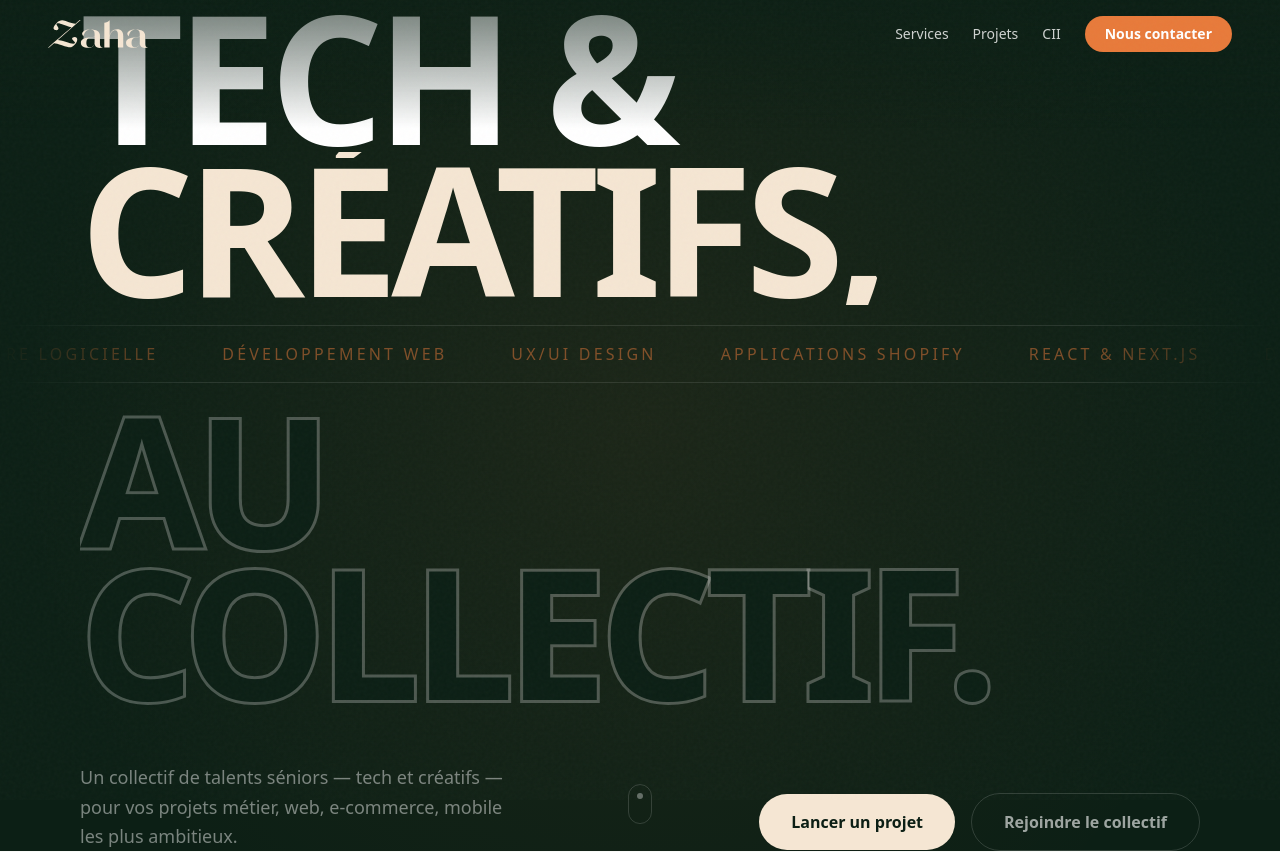
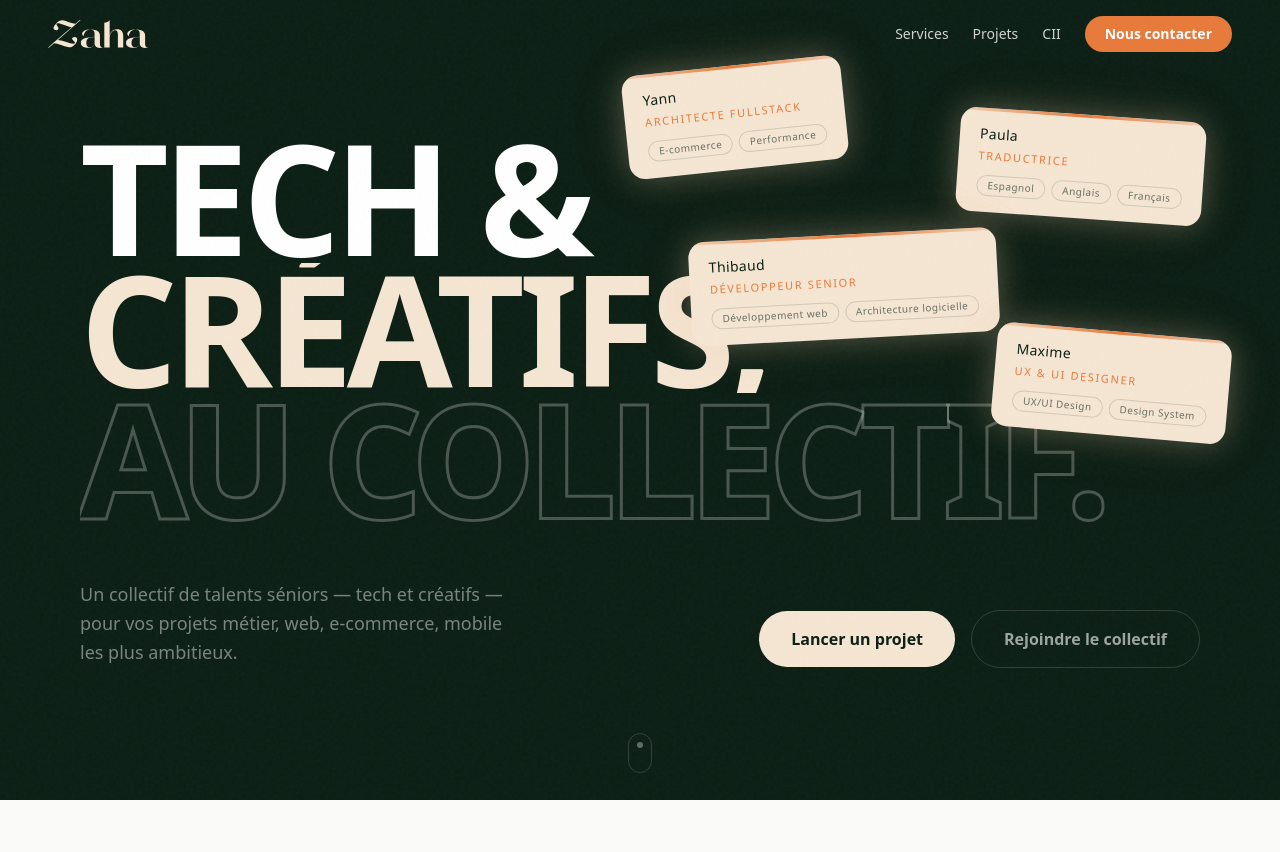
Before and after one commit to Team-Zaha/website, a Next.js app: page / in a window 1280 px wide. Shown: the top 852 px of the page. Built offline with nearby package versions, Linux system fonts and the light colour scheme.

Commit message:
Redesign HeroHome: replace marquee with floating cards, remove mouse spotlight, and add smooth scrolling.

```diff
--- a/src/app/globals.css
+++ b/src/app/globals.css
@@ -33,6 +33,10 @@
     --background: #0a0a0a;
     --foreground: #ededed;
   }
+}
+
+html {
+  scroll-behavior: smooth;
 }
 
 body {
@@ -71,7 +75,7 @@ body {
 
 /* Editorial hero display — massive full-width type */
 .hero-display {
-  font-size: clamp(3.5rem, 14vw, 14rem);
+  font-size: clamp(3rem, 12vw, 14rem);
 }
 
 .hero-outline {
--- a/src/components/landings/home/HeroHome.tsx
+++ b/src/components/landings/home/HeroHome.tsx
@@ -1,14 +1,7 @@
 "use client";
 
-import { useRef, useCallback } from "react";
-import {
-  motion,
-  useScroll,
-  useTransform,
-  useMotionValue,
-  useSpring,
-  useMotionTemplate,
-} from "framer-motion";
+import { useRef } from "react";
+import { motion, useScroll, useTransform } from "framer-motion";
 import { MagneticButton } from "@/components/shared/MagneticButton";
 import { useIsMobile } from "@/hooks/useMediaQuery";
 
@@ -39,38 +32,113 @@ function ClipReveal({
   );
 }
 
-/* ─── Infinite horizontal marquee ─── */
-function Marquee() {
-  const services = [
-    "Architecture logicielle",
-    "Développement web",
-    "UX/UI Design",
-    "Applications Shopify",
-    "React & Next.js",
-    "Design System",
-    "E-commerce",
-    "Performance",
+/* ─── Floating cards ─── */
+const freelances = [
+  {
+    name: "Yann",
+    talent: "Architecte Fullstack",
+    tags: ["E-commerce", "Performance"],
+    style: { top: "8%", right: "34%" },
+    rotate: -6,
+    floatDuration: 5.2,
+    floatDelay: 0,
+    floatY: 12,
+  },
+  {
+    name: "Paula",
+    talent: "Traductrice",
+    tags: ["Espagnol", "Anglais", "Français"],
+    style: { top: "14%", right: "6%" },
+    rotate: 4,
+    floatDuration: 7,
+    floatDelay: 1.8,
+    floatY: 14,
+  },
+  {
+    name: "Thibaud",
+    talent: "Développeur Senior",
+    tags: ["Développement web", "Architecture logicielle"],
+    style: { top: "30%", right: "22%" },
+    rotate: -3,
+    floatDuration: 6.4,
+    floatDelay: 1.2,
+    floatY: 16,
+  },
+  {
+    name: "Maxime",
+    talent: "UX & UI Designer",
+    tags: ["UX/UI Design", "Design System"],
+    style: { top: "42%", right: "4%" },
+    rotate: 5,
+    floatDuration: 5.8,
+    floatDelay: 0.6,
+    floatY: 10,
+  },
 ];
 
+function FloatingCard({ f, index }: { f: (typeof freelances)[number]; index: number }) {
   return (
-    <div className="relative overflow-hidden border-y border-white/10 py-3 md:py-4" style={{ maskImage: "linear-gradient(to right, transparent 0%, black 15%, black 85%, transparent 100%)", WebkitMaskImage: "linear-gradient(to right, transparent 0%, black 15%, black 85%, transparent 100%)" }}>
-      <div className="marquee-track flex whitespace-nowrap">
-        {[0, 1].map((i) => (
+    <motion.div
+      className="pointer-events-auto absolute cursor-grab active:cursor-grabbing"
+      style={f.style}
+      initial={{ opacity: 0, y: 30, scale: 0.92 }}
+      animate={{ opacity: 1, y: 0, scale: 1 }}
+      transition={{
+        delay: 1.2 + index * 0.2,
+        duration: 0.7,
+        ease: [0.33, 1, 0.68, 1],
+      }}
+      drag
+      dragMomentum={false}
+      dragElastic={0.15}
+      whileDrag={{ scale: 1.05, zIndex: 50 }}
+    >
+      <motion.div
+        animate={{ y: [-f.floatY / 2, f.floatY / 2, -f.floatY / 2] }}
+        transition={{
+          duration: f.floatDuration,
+          repeat: Infinity,
+          ease: "easeInOut",
+          delay: f.floatDelay,
+        }}
+      >
+        <CardContent f={f} />
+      </motion.div>
+    </motion.div>
+  );
+}
+
+function CardContent({ f }: { f: (typeof freelances)[number] }) {
+  return (
     <div
-            key={i}
-            className="flex shrink-0 items-center gap-12 pr-12 md:gap-16 md:pr-16"
+      className="relative overflow-hidden rounded-xl bg-zaha-beige px-2.5 py-2 shadow-[0_0_30px_rgba(245,230,211,0.25),0_0_60px_rgba(232,122,58,0.1)] lg:rounded-2xl lg:px-5 lg:py-4"
+      style={{ transform: `rotate(${f.rotate}deg)` }}
     >
-            {services.map((s) => (
+      {/* Top accent line */}
+      <div className="absolute inset-x-0 top-0 h-[2px] bg-gradient-to-r from-zaha-orange/20 via-zaha-orange to-zaha-orange/20 lg:h-[3px]" />
+
+      <p className="relative text-[10px] font-medium tracking-wide text-[#0c1f15] lg:text-sm">{f.name}</p>
+      <p className="relative mt-0.5 text-[8px] font-light uppercase tracking-[0.15em] text-zaha-orange lg:mt-1 lg:text-[11px]">{f.talent}</p>
+      <div className="relative mt-1 flex flex-wrap gap-0.5 lg:mt-2.5 lg:gap-1.5">
+        {f.tags.map((tag) => (
           <span
-                key={`${i}-${s}`}
-                className="text-sm font-medium uppercase tracking-[0.2em] text-zaha-orange/50 md:text-base"
+            key={tag}
+            className="rounded-full border border-[#0c1f15]/15 px-1.5 py-px text-[7px] font-normal tracking-wider text-[#0c1f15]/60 lg:px-2.5 lg:py-0.5 lg:text-[10px]"
           >
-                {s}
+            {tag}
           </span>
         ))}
       </div>
+    </div>
+  );
+}
+
+function FloatingCards() {
+  return (
+    <div className="pointer-events-none absolute inset-0 z-20 mx-auto hidden max-w-[1400px] lg:block">
+      {freelances.map((f, i) => (
+        <FloatingCard key={f.name} f={f} index={i} />
       ))}
-      </div>
     </div>
   );
 }
@@ -93,39 +161,12 @@ export function HeroHome() {
   );
   const contentOpacity = useTransform(scrollYProgress, [0, 0.5], [1, 0]);
 
-  /* Mouse spotlight */
-  const mx = useMotionValue(0.5);
-  const my = useMotionValue(0.5);
-  const smx = useSpring(mx, { stiffness: 40, damping: 25 });
-  const smy = useSpring(my, { stiffness: 40, damping: 25 });
-  const spotX = useTransform(smx, (v) => v * 100);
-  const spotY = useTransform(smy, (v) => v * 100);
-  const spotlightBg = useMotionTemplate`radial-gradient(900px circle at ${spotX}% ${spotY}%, rgba(232,122,58,0.07) 0%, transparent 70%)`;
-
-  const handleMouse = useCallback(
-    (e: React.MouseEvent) => {
-      const r = containerRef.current?.getBoundingClientRect();
-      if (!r) return;
-      mx.set((e.clientX - r.left) / r.width);
-      my.set((e.clientY - r.top) / r.height);
-    },
-    [mx, my]
-  );
 
   return (
     <section
       ref={containerRef}
-      onMouseMove={handleMouse}
       className="relative flex min-h-svh flex-col justify-center overflow-hidden bg-[#0c1f15]"
     >
-      {/* Mouse spotlight overlay */}
-      {!isMobile && (
-        <motion.div
-          className="pointer-events-none absolute inset-0 z-0"
-          style={{ background: spotlightBg }}
-        />
-      )}
-
       {/* Subtle grid pattern */}
       <div
         className="pointer-events-none absolute inset-0 z-0 opacity-[0.025]"
@@ -139,11 +180,35 @@ export function HeroHome() {
       {/* Top fade for nav readability */}
       <div className="pointer-events-none absolute inset-x-0 top-0 z-20 h-32 bg-gradient-to-b from-[#0c1f15]/60 to-transparent" />
 
+      {/* Floating cards — right side */}
+      <FloatingCards />
+
       {/* Content */}
       <motion.div
         style={{ y: contentY, opacity: contentOpacity }}
         className="relative z-10 w-full px-6 md:px-12 lg:px-20"
       >
+        {/* Mobile cards — top 2 */}
+        <motion.div
+          initial={{ opacity: 0, y: 20 }}
+          animate={{ opacity: 1, y: 0 }}
+          transition={{ delay: 1, duration: 0.7 }}
+          className="mb-6 flex gap-3 lg:hidden"
+        >
+          {freelances.slice(0, 2).map((f) => (
+            <motion.div
+              key={f.name}
+              drag
+              dragMomentum={false}
+              dragElastic={0.15}
+              whileDrag={{ scale: 1.05, zIndex: 50 }}
+              className="cursor-grab active:cursor-grabbing"
+            >
+              <CardContent f={f} />
+            </motion.div>
+          ))}
+        </motion.div>
+
         {/* Massive editorial typography */}
         <div>
           {/* Line 1: TECH & — filled white */}
@@ -161,22 +226,33 @@ export function HeroHome() {
           </ClipReveal>
         </div>
 
-        {/* Marquee strip */}
-        <motion.div
-          initial={{ opacity: 0 }}
-          animate={{ opacity: 1 }}
-          transition={{ delay: 1, duration: 0.8 }}
-          className="my-3 -mx-6 md:my-5 md:-mx-12 lg:-mx-20"
-        >
-          <Marquee />
-        </motion.div>
-
         {/* Line 3: AU COLLECTIF. — outlined / stroke */}
         <ClipReveal delay={0.5}>
           <p className="hero-display hero-outline font-black uppercase leading-[0.85] tracking-[-0.04em]">
             AU COLLECTIF.
           </p>
         </ClipReveal>
+
+        {/* Mobile cards — bottom 2 */}
+        <motion.div
+          initial={{ opacity: 0, y: 20 }}
+          animate={{ opacity: 1, y: 0 }}
+          transition={{ delay: 1.2, duration: 0.7 }}
+          className="mt-6 flex gap-3 lg:hidden"
+        >
+          {freelances.slice(2, 4).map((f) => (
+            <motion.div
+              key={f.name}
+              drag
+              dragMomentum={false}
+              dragElastic={0.15}
+              whileDrag={{ scale: 1.05, zIndex: 50 }}
+              className="cursor-grab active:cursor-grabbing"
+            >
+              <CardContent f={f} />
+            </motion.div>
+          ))}
+        </motion.div>
 
         {/* Bottom row: subtitle left + CTAs right */}
         <div className="mt-10 flex flex-col gap-8 md:mt-14 md:flex-row md:items-end md:justify-between">
@@ -205,13 +281,13 @@ export function HeroHome() {
           >
             <MagneticButton
               href="/contact"
-              className="rounded-full bg-zaha-beige px-8 py-4 text-base font-semibold text-[#0c1f15] transition-all hover:shadow-[0_0_40px_rgba(245,230,211,0.25)]"
+              className="flex items-center justify-center rounded-full bg-zaha-beige px-8 py-4 text-center text-base font-semibold text-[#0c1f15] transition-all hover:shadow-[0_0_40px_rgba(245,230,211,0.25)]"
             >
               Lancer un projet
             </MagneticButton>
             <MagneticButton
               href="/rejoindre"
-              className="rounded-full border border-white/15 px-8 py-4 text-base font-semibold text-white/60 transition-all hover:border-white/30 hover:text-white"
+              className="flex items-center justify-center rounded-full border border-white/15 px-8 py-4 text-center text-base font-semibold text-white/60 transition-all hover:border-white/30 hover:text-white"
             >
               Rejoindre le collectif
             </MagneticButton>
```
Lines whose indentation alone changed are shown as unchanged.
